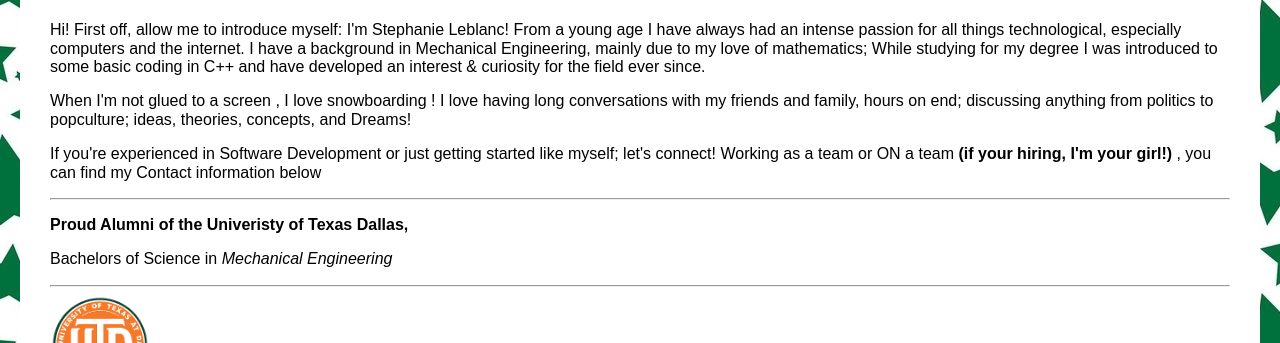
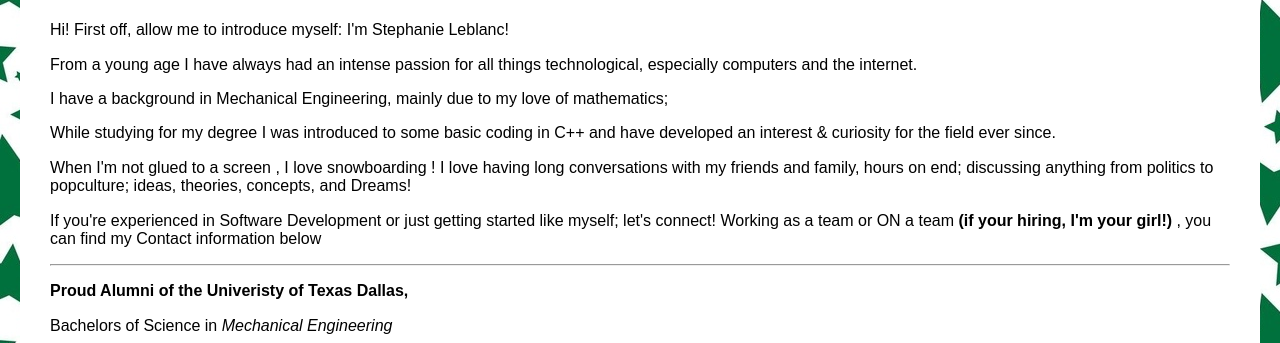
Before and after one commit to stephleb/final_portfolio, a plain HTML site: page index.html in a window 1280 px wide. Shown: the part 758-1101 px from the top of the page. Drawn offline with nearby package versions, Linux system fonts and the light colour scheme.

Commit message:
Update index.html

```diff
--- a/index.html
+++ b/index.html
@@ -41,7 +41,10 @@ P O R T F o L i O
 <h1> about me </h1>
 
 
-<p> Hi! First off, allow me to introduce myself: I'm Stephanie Leblanc! From a young age I have always had an intense passion for all things technological, especially computers and the internet. I have a background in Mechanical Engineering, mainly due to my love of mathematics; While studying for my degree I was introduced to some basic coding in C++ and have developed an interest & curiosity for the field ever since.  </p>
+<p> Hi! First off, allow me to introduce myself: I'm Stephanie Leblanc!
+<p>From a young age I have always had an intense passion for all things technological, especially computers and the internet.</p>
+<p>I have a background in Mechanical Engineering, mainly due to my love of mathematics; </p>
+<p>While studying for my degree I was introduced to some basic coding in C++ and have developed an interest & curiosity for the field ever since.  </p>
 
 <p>When I'm not glued to a screen , I love snowboarding ! I love having long conversations with my friends and family, hours on end; discussing anything from politics to popculture; ideas, theories, concepts, and Dreams!</p>
 <p> If you're experienced in Software Development or just getting started like myself; let's connect! Working as a team or ON a team <b>(if your hiring, I'm your girl!)</b> , you can find my Contact information below </p>
```
